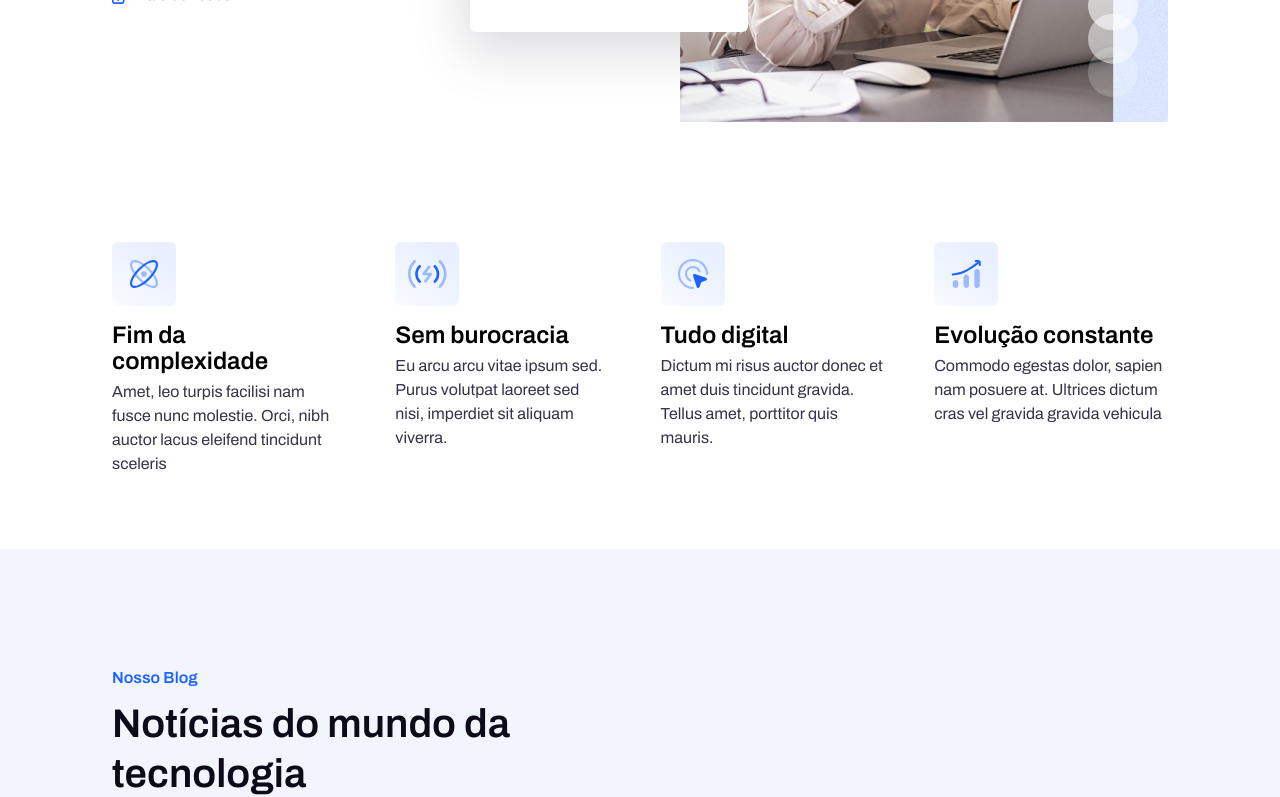
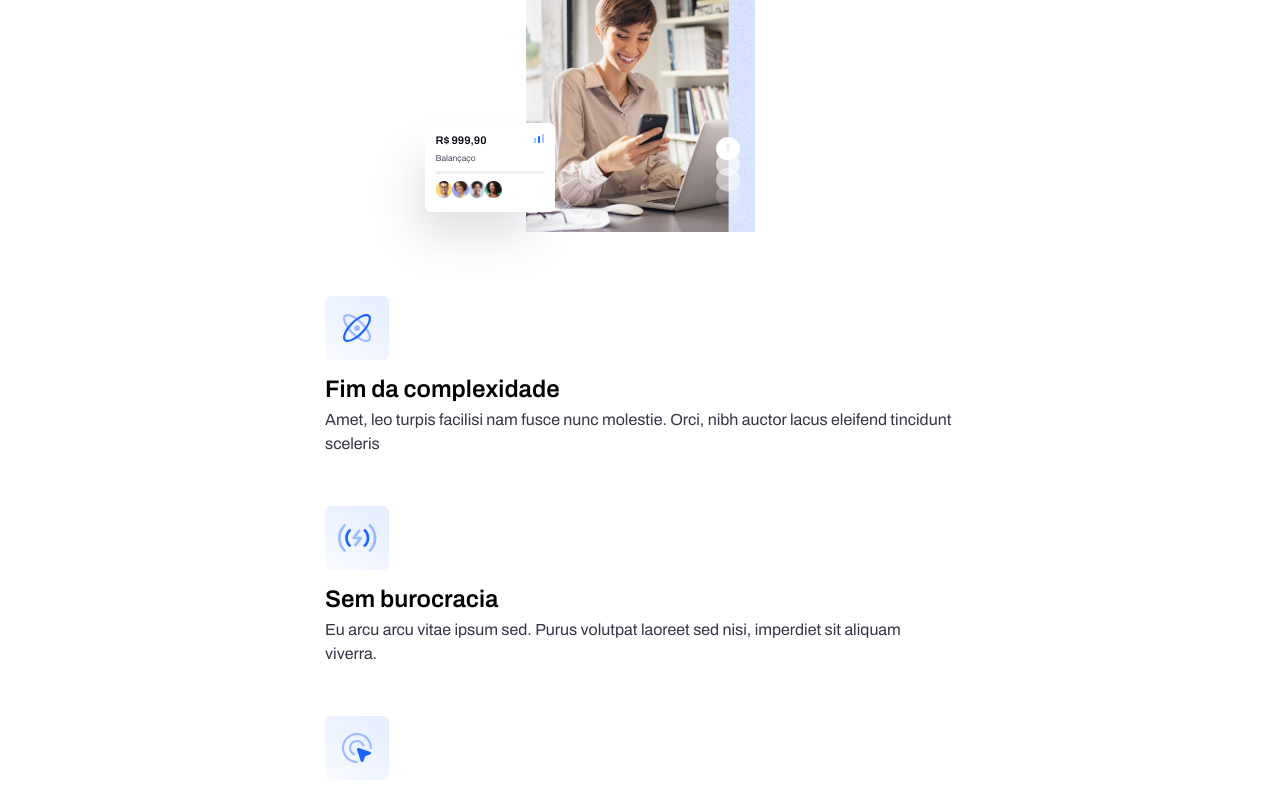
Before and after one commit to Thiagosmp/insany-challenge, a Next.js app in the folder insany-challenge/: page / in a window 1280 px wide. Shown: the part 2020-2817 px from the top of the page. Built offline with nearby package versions, Linux system fonts and the light colour scheme; no server answers.

Commit message:
feat: Ajustes de responsividade e refatoração de estilos nos componentes Features e Advantages, incluindo melhorias de layout e alinhamento.

```diff
--- a/insany-challenge/src/app/(public)/styles.ts
+++ b/insany-challenge/src/app/(public)/styles.ts
@@ -148,9 +148,8 @@ export const ContentHeroWrapper = styled.div`
 export const Advantages = styled.div`
   display: flex;
   flex-direction: column;
-
   width: 100%;
-  padding: 20px;
+  padding: 64px 14px;
   background-image: url('/img/advantagesBanner.png');
   background-size: cover;
   background-position: center;
@@ -162,13 +161,19 @@ export const Advantages = styled.div`
     display: grid;
     grid-template-columns: repeat(2, 1fr);
     height: 994px;
+    padding: 40px;
+  }
+
+  @media ( width > 1440px) {
+    display: grid;
+    grid-template-columns: repeat(2, 1fr);
+    height: 994px;
     padding: 120px 112px 120px 112px;
   }
 `;
 
 export const AdvantagesExclusive = styled.div`
   display: flex;
-  width: 500px;
   color: ${(props) => props.theme.colors.neutralDark800};
 
   div {
@@ -178,14 +183,15 @@ export const AdvantagesExclusive = styled.div`
     h2 {
       color: ${(props) => props.theme.colors.white};
       line-height: 1.25;
-      font-size: 2.5rem;
+      font-size: 1.5rem;
       font-weight: 600;
+      text-align: center;
     }
 
     .specificationAdvantages {
       display: flex;
       gap: 32px;
-      margin-top: 76px;
+      margin-top: 48px;
       padding: 33px 42px 33px 34px;
       background-color: ${(props) => props.theme.colors.white};;
       border-radius: 6px;
@@ -225,8 +231,7 @@ export const AdvantagesExclusive = styled.div`
       color: ${(props) => props.theme.colors.neutralGray02};
 
       div {
-        padding: 33px 42px 33px 34px;
-        margin-top: 24px;
+        padding: 58px 34px 34px 34px;
         display: flex;
         gap: 17px;
 
@@ -244,7 +249,18 @@ export const AdvantagesExclusive = styled.div`
   }
 
   @media ( width > 1024px) {
+    width: 500px;
 
+    div {
+      h2 {
+        font-size: 2.5rem;
+        text-align: start;
+      }
+
+      .specificationAdvantages {
+        margin-top: 76px;
+      }
+    }
   }
 `;
 
@@ -264,7 +280,7 @@ export const AdvantagesBanner = styled.div`
       display: flex;
       justify-content: center;
       width: 100%;
-      margin-top: 66px;
+      margin-top: 32px;
 
       Button {
         padding: 16px 69px;
@@ -272,6 +288,7 @@ export const AdvantagesBanner = styled.div`
 
       @media ( width > 1024px) {
         justify-content: flex-end;
+        margin-top: 66px;
       }
     }
 
@@ -279,9 +296,8 @@ export const AdvantagesBanner = styled.div`
       display: flex;
       justify-content: center;
       height: 100%;
-      gap: 29px;
-      margin-top: 70px;
-
+      gap: 16px;
+      margin-top: 64px;
 
       div {
         display: flex;
@@ -296,6 +312,15 @@ export const AdvantagesBanner = styled.div`
           display: flex;
           rotate: 180deg;
           align-items: flex-end;
+          width: 90px;
+          height: 40px;
+        }
+
+        @media ( width > 1280px) {
+          .arrowUp {
+            width: 149px;
+            height: 55px;
+          }
         }
       }
 
@@ -306,6 +331,58 @@ export const AdvantagesBanner = styled.div`
         .imgCarousel {
           width: 156px;
           height: 222px;
+        }
+
+        div {
+          position: absolute;
+          bottom: 33%;
+          left: -12%;
+          display: flex;
+          flex-direction: row;
+          gap: 8px;
+          font-size: 0.625rem;
+          align-items: center;
+          background-color: ${(props) => props.theme.colors.white};
+          border-radius: 40px;
+          color: ${(props) => props.theme.colors.neutralDark200};
+          padding: 5px 10px;
+
+          @media ( min-width : 1025px) and ( max-width : 1280px) {
+            bottom: 72%;
+          }
+
+          @media ( min-width : 1281px) and ( max-width : 1440px) {
+            font-size: 0.875rem;
+            bottom: 53%;
+            padding: 11px 18px 11px 12px;
+          }
+
+          @media ( width > 1440px ) {
+            bottom: 43%;
+            font-size: 0.875rem;
+            padding: 11px 18px 11px 12px;
+          }
+        }
+
+        @media ( width > 1280px) {
+          .imgCarousel {
+            width: 282px;
+            height: 402px;
+          }
+        }
+      }
+
+      .graph {
+        position: relative;
+
+        .imgCarousel {
+          width: 156px;
+          height: 222px;
+        }
+
+        .arrowDown {
+          width: 90px;
+          height: 40px;
         }
 
         div {
@@ -324,6 +401,11 @@ export const AdvantagesBanner = styled.div`
         }
 
         @media ( width > 1280px) {
+          .arrowDown {
+            width: 149px;
+            height: 55px;
+          }
+
           .imgCarousel {
             width: 282px;
             height: 402px;
@@ -331,44 +413,13 @@ export const AdvantagesBanner = styled.div`
         }
       }
 
-      .graph {
-        position: relative;
-
-        .arrowUp {
-          width: 82px;
-          height: 30px;
-        }
-
-        .imgCarousel {
-          width: 156px;
-          height: 222px;
-        }
-
-        div {
-          position: absolute;
-          bottom: 43%;
-          left: -12%;
-          display: flex;
-          flex-direction: row;
-          gap: 8px;
-          align-items: center;
-          background-color: ${(props) => props.theme.colors.white};
-          border-radius: 40px;
-          color: ${(props) => props.theme.colors.neutralDark200};
-          font-size: 0.875rem;
-          padding: 11px 18px 11px 12px;
-        }
-
-        @media ( width > 1280px) {
-          .imgCarousel {
-            width: 282px;
-            height: 402px;
-          }
-        }
+      @media ( width > 1024px) {
+        margin-top: 70px;
       }
 
       @media ( width > 1280px) {
         justify-content: flex-end;
+        gap: 29px;
       }
     }
   }
--- a/insany-challenge/src/components/Features/styles.ts
+++ b/insany-challenge/src/components/Features/styles.ts
@@ -4,6 +4,7 @@ export const FeaturesContent = styled.div`
   display:flex;
   flex-direction: column;
   align-items: center;
+  max-width: 630px;
 
   h3 {
     margin-top: 16px;
@@ -20,5 +21,10 @@ export const FeaturesContent = styled.div`
 
   @media ( width > 1024px ){
     align-items: flex-start;
+
+    span {
+      display: flex;
+      text-align: start;
+    }
   }
 `;
--- a/insany-challenge/src/components/SectionWrapper/styles.ts
+++ b/insany-challenge/src/components/SectionWrapper/styles.ts
@@ -11,20 +11,25 @@ export const SectionContent = styled.section<{ $background?: string }>`
   .contentSolutionCustomized {
     display: flex;
     flex-direction: column;
-    width: 457px;
+    align-items: center;
+    margin-top: 128px;
 
     .title {
       h2 {
-        font-size: 2.5rem;
+        font-size: 1.5rem;
         font-weight: 600;
         color: ${(props) => props.theme.colors.neutralDark800};
         line-height: 1.25;
         margin-bottom: 8px;
+        text-align: center;
       }
 
       span {
-        font-size: 1.125rem;
+        display: flex;
+        font-size: 1rem;
         color: ${(props) => props.theme.colors.neutralDark300};
+        line-height: 1.5;
+        text-align: center;
       }
     }
 
@@ -60,31 +65,58 @@ export const SectionContent = styled.section<{ $background?: string }>`
       margin-top: 32px;
       gap: 12px;
     }
+
+    @media ( width > 1280px ){
+      width: 457px;
+      margin-top: 0px;
+      align-items: start;
+
+      .title {
+        h2 {
+          font-size: 2.5rem;
+          text-align: start;
+        }
+
+        span {
+          font-size: 1.125rem;
+          color: ${(props) => props.theme.colors.neutralDark300};
+          text-align: start;
+        }
+      }
+    }
   }
 
   .contentPriceCustomized {
+    display: flex;
+    align-items: center;
+    justify-content: flex-end;
     position: relative;
+    margin-top: 40px;
 
     .contentImage {
-      width: 488px;
-      height: 608px;
+      width: 229px;
+      height: 285px;
       background-image: url('/img/backgroundPoster.png');
-      padding: 0 54px 0 0;
+      padding: 0 25px 0 0;
       background-color: rgba(29, 99, 255, 0.1);
 
       .image {
         display: flex;
 
-        Image {
-          width: auto;
-          height: auto;
+        @media ( width <= 1280px ){
+          img {
+            width: 203px;
+            height: 255px;
+          }
         }
 
         .arrow {
           position: absolute;
-          bottom: -50px;
-          right: 30px;
+          bottom: -10px;
+          right: 15px;
           transform: translateY(-50%);
+          width: 23.5px;
+          height: 70px;
         }
       }
 
@@ -94,21 +126,136 @@ export const SectionContent = styled.section<{ $background?: string }>`
         align-items: flex-end;
         gap: 10px;
       }
+
+      @media ( width > 1280px ){
+        width: 488px;
+        height: 608px;
+        padding: 0 54px 0 0;
+
+        .image {
+          .arrow {
+            width: 50px;
+            height: 150px;
+            position: absolute;
+            bottom: -50px;
+            right: 30px;
+            transform: translateY(-50%);
+          }
+        }
+      }
     }
 
+    .contentPrice {
+      position: absolute;
+      bottom: 20px;
+      right: 150px;
+      z-index: 1000;
+      background: ${(props) => props.theme.colors.white};
+      border-radius: 6px;
+      box-shadow: -15px 30px 50px -10px rgba(76, 74, 94, 0.2);
+      width: 130px;
+      padding: 11px;
 
+      .price {
+        display: flex;
+        justify-content: space-between;
+        align-items: flex-start;
+        margin-bottom: 7.5px;
 
-    .contentPrice {
-        position: absolute;
-        bottom: 90px;
+        div {
+          display: flex;
+          flex-direction: column;
+          gap: 8px;
+
+          span {
+            font-size: 0.53rem;
+            color: ${(props) => props.theme.colors.neutralDark100};
+          }
+
+          .bold {
+            font-weight: 600;
+            font-size: 0.688rem;
+            color: ${(props) => props.theme.colors.neutralDark800};
+          }
+        }
+
+        img {
+          width: 9.5px;
+          height: 8.5px;
+        }
+      }
+
+      .icons {
+        display: flex;
+        align-items: center;
+        border-top: 3px solid ${(props) => props.theme.colors.neutralGrayOpacity};
+
+        img {
+          width: 16.5px;
+          height: 16.5px;
+        }
+
+        .icon01 {
+          position: relative;
+          margin-top: 7.5px;
+
+          @media ( width > 1280px ){
+            width: 40px;
+            height: 40px;
+            margin-top: 16px;
+          }
+        }
+
+        .icon02 {
+          position: relative;
+          margin-top: 7.5px;
+
+          @media ( width > 1280px ){
+            width: 40px;
+            height: 40px;
+            left: -10px;
+            margin-top: 16px;
+          }
+        }
+
+        .icon03 {
+          position: relative;
+          margin-top: 7.5px;
+
+          @media ( width > 1280px ){
+            width: 40px;
+            height: 40px;
+            left: -20px;
+            margin-top: 16px;
+          }
+        }
+
+        .icon04 {
+          position: relative;
+          margin-top: 7.5px;
+
+          @media ( width > 1280px ){
+            width: 40px;
+            height: 40px;
+            left: -30px;
+            margin-top: 16px;
+          }
+        }
+
+        @media ( width > 1280px ){
+          img {
+            width: 30.5px;
+            height: 30.5px;
+          }
+        }
+      }
+
+      @media ( width > 1280px ){
+        bottom: 50px;
         left: -210px;
-        z-index: 1000;
-        background: ${(props) => props.theme.colors.white};
-        border-radius: 6px;
-        box-shadow: -15px 30px 50px -10px rgba(76, 74, 94, 0.2);
-        padding: 24px;
         width: 278px;
         height: 185px;
+        padding: 24px;
 
         .price {
           display: flex;
@@ -132,52 +279,29 @@ export const SectionContent = styled.section<{ $background?: string }>`
               color: ${(props) => props.theme.colors.neutralDark800};
             }
           }
-        }
 
-        .icons {
-          display: flex;
-          align-items: center;
-          border-top: 3px solid ${(props) => props.theme.colors.neutralGrayOpacity};
-
-          .icon01 {
-            position: relative;
-            margin-top: 16px;
-            width: 40px;
-            height: 40px;
-            border-radius: 180px;
-          }
-
-          .icon02 {
-            position: relative;
-            left: -10px;
-            margin-top: 16px;
-            width: 40px;
-            height: 40px;
-            border-radius: 180px;
-          }
-
-          .icon03 {
-            position: relative;
-            left: -20px;
-            margin-top: 16px;
-            width: 40px;
-            height: 40px;
-            border-radius: 180px;
-          }
-
-          .icon04 {
-            position: relative;
-            left: -30px;
-            margin-top: 16px;
-            width: 40px;
-            height: 40px;
-            border-radius: 180px;
+          img {
+            width: 20px;
+            height: 18px;
           }
         }
       }
+
+      @media ( width >= 375px) {
+        right: 200px;
+      }
     }
 
-  @media ( width > 1024px ){
+    @media ( width > 525px ){
+      margin: 40px auto 0 auto;
+    }
+
+    @media ( width > 1280px ){
+      margin: 0;
+    }
+  }
+
+  @media ( width > 1280px ){
     padding: 120px 112px 0 112px;
     flex-direction: row;
     justify-content: space-between;
@@ -194,7 +318,7 @@ export const ContentFeatures = styled.section`
   gap: 50px;
   margin: 64px 0;
 
-  @media ( width > 1024px ){
+  @media ( width > 1280px ){
     height: 187px;
     flex-direction: row;
     margin-bottom: 120px;
@@ -229,9 +353,13 @@ export const ContentNotices = styled.section`
 
 export const DotsContainer = styled.div`
   display: flex;
-  height: 64px;
   align-items: center;
   gap: 5px;
+  height: 30px;
+
+  @media ( width > 1280px ){
+    height: 64px;
+  }
 `;
 
 export const Dot = styled.div<IDotProps>`
```
